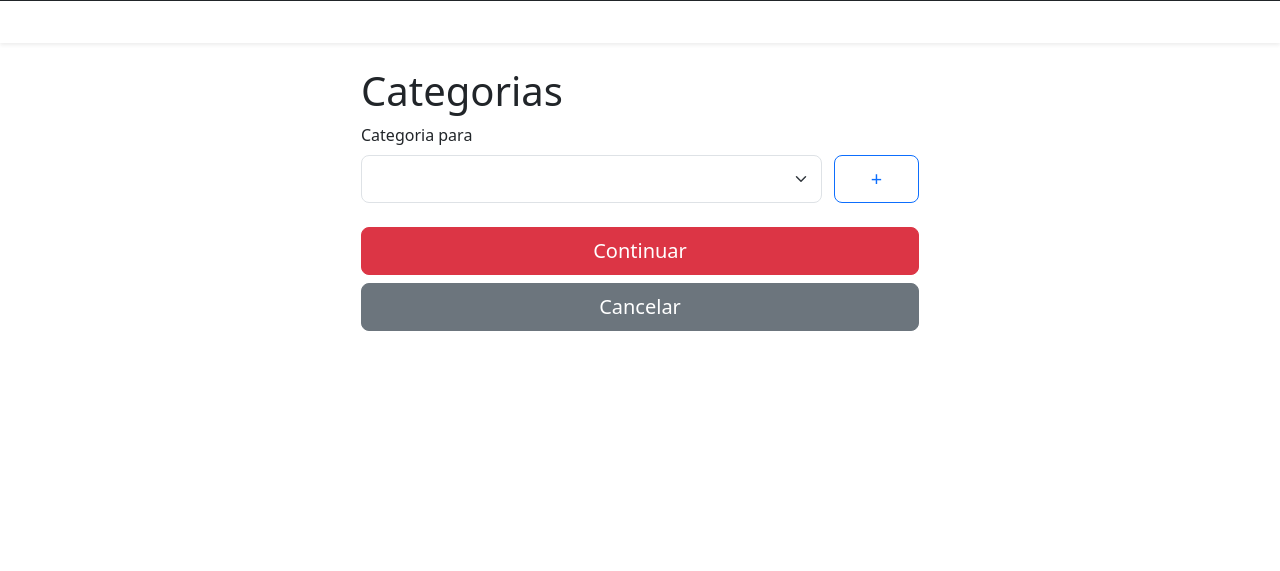
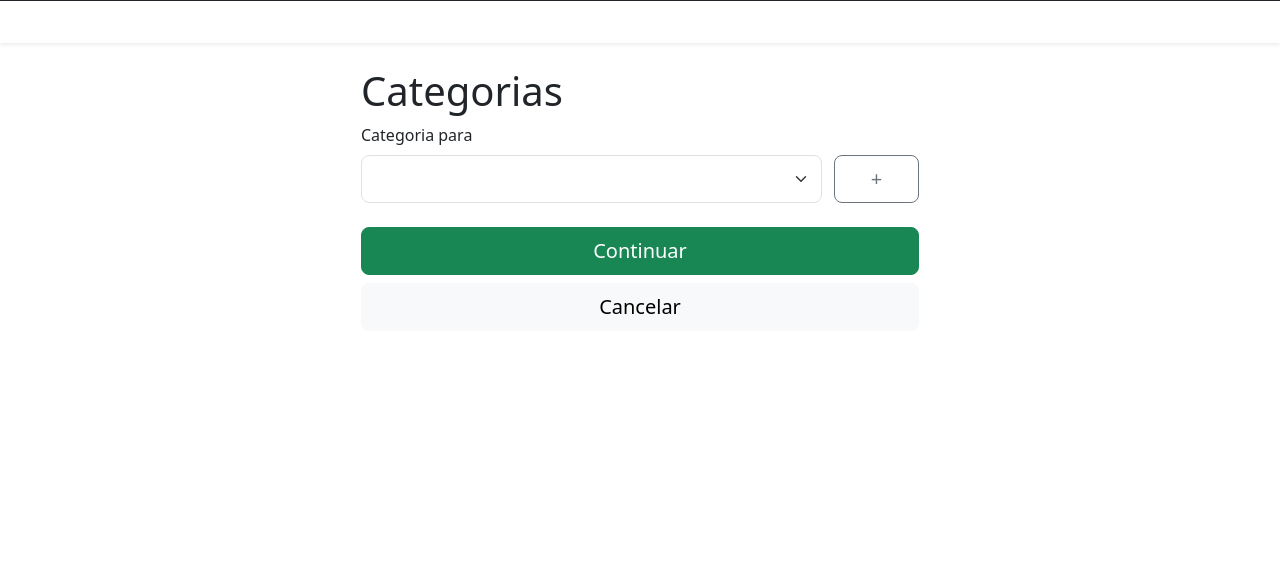
Before and after one commit to wamauri/mesaagil, a Django app: template apps/restaurants/templates/category.html in a window 1280 px wide. Shown: the part 57-628 px from the top of the page. Run offline with Django 4.2, Linux system fonts and the light colour scheme; the template is opened without the code that fills it: values that come from a table or form of the project are taken from there, others are empty; some libraries are stand-ins or nearby versions.

Commit message:
Change templates buttons

```diff
--- a/apps/restaurants/templates/category.html
+++ b/apps/restaurants/templates/category.html
@@ -8,10 +8,10 @@
         {% include "partials/add_product_category.html" %}
         {# Buttons #}
         <div class="d-flex flex-column gap-2 mt-3">
-          <button class="btn btn-lg btn-danger" form="selectCategoriaForm" type="submit">
+          <button class="btn btn-lg btn-success" form="selectCategoriaForm" type="submit">
             Continuar
           </button>
-          <button class="btn btn-lg btn-secondary" form="productsForm" type="reset">Cancelar</button>
+          <button class="btn btn-lg btn-light" form="productsForm" type="reset">Cancelar</button>
         </div>
       </div>
     </div>
--- a/apps/restaurants/templates/create_waiter.html
+++ b/apps/restaurants/templates/create_waiter.html
@@ -8,12 +8,12 @@
       {% csrf_token %}
       {% include "partials/form.html" with form=form %}
       <div class="d-flex flex-column gap-2 mt-3">
-        <button class="btn btn-lg btn-danger" type="submit"
+        <button class="btn btn-lg btn-success" type="submit"
           hx-post="{% url "waiters-new" %}"
           hx-target="this">
           Cadastrar
         </button>
-        <button class="btn btn-lg btn-secondary" type="reset">Cancelar</button>
+        <button class="btn btn-lg btn-light" type="reset">Cancelar</button>
       </div>
     </form>
   </div>
--- a/apps/restaurants/templates/partials/add_product_category.html
+++ b/apps/restaurants/templates/partials/add_product_category.html
@@ -10,7 +10,7 @@
           {% endfor %}
         </div>
         <div class="col-2 d-grid ps-0">
-          <button type="button" class="btn btn-outline-primary btn-lg h3" data-bs-toggle="modal" data-bs-target="#addCategoryModal">+</button>
+          <button type="button" class="btn btn-outline-secondary btn-lg h3" data-bs-toggle="modal" data-bs-target="#addCategoryModal">+</button>
         </div>
       </div>
     </div>
--- a/apps/restaurants/templates/partials/modal_add_category.html
+++ b/apps/restaurants/templates/partials/modal_add_category.html
@@ -28,8 +28,8 @@
           </form>
         </div>
         <div class="modal-footer">
-          <button type="button" form="addCategoriaForm" class="btn btn-outline-secondary" data-bs-dismiss="modal">Cancelar</button>
-          <button hx-target="#target" type="submit" form="addCategoriaForm" class="btn btn-outline-primary" data-bs-dismiss="modal">Criar</button>
+          <button type="button" form="addCategoriaForm" class="btn btn-light" data-bs-dismiss="modal">Cancelar</button>
+          <button hx-target="#target" type="submit" form="addCategoriaForm" class="btn btn-success" data-bs-dismiss="modal">Criar</button>
         </div>
       </div>
     </div>
--- a/apps/restaurants/templates/partials/modal_image_cropper.html
+++ b/apps/restaurants/templates/partials/modal_image_cropper.html
@@ -11,8 +11,8 @@
             </div>
           </div>
           <div class="modal-footer">
-            <button type="button" class="btn btn-outline-secondary" data-bs-dismiss="modal">Cancelar</button>
-            <button type="button" id="crop-image-button" class="btn btn-outline-primary">Cortar</button>
+            <button type="button" class="btn btn-light" data-bs-dismiss="modal">Cancelar</button>
+            <button type="button" id="crop-image-button" class="btn btn-success">Cortar</button>
           </div>
         </div>
       </div>
--- a/apps/restaurants/templates/partials/products_form.html
+++ b/apps/restaurants/templates/partials/products_form.html
@@ -8,12 +8,12 @@
     {% include "partials/form.html" with form=form %}
     {# Buttons #}
     <div class="d-flex flex-column gap-2 mt-3">
-      <button class="btn btn-lg btn-danger" type="submit"
+      <button class="btn btn-lg btn-success" type="submit"
         hx-target="#createProduct"
         hx-trigger="submit">
         Continuar
       </button>
-      <button class="btn btn-lg btn-secondary" type="reset">Cancelar</button>
+      <button class="btn btn-lg btn-light" type="reset">Cancelar</button>
     </div>
   </form>
 </div>
--- a/apps/restaurants/templates/partials/upload_product_image.html
+++ b/apps/restaurants/templates/partials/upload_product_image.html
@@ -10,7 +10,7 @@
     {# Image form #}
     {% for field in form.visible_fields %}
       <div class="d-flex flex-column gap-2">
-        <label class="btn btn-lg btn-outline-success" for="id_image">Adicionar Imagem</label>
+        <label class="btn btn-lg btn-outline-secondary fs-1 p-5" for="id_image">+</label>
       </div>
       {% render_field field class="d-none" %}
     {% endfor %}
@@ -18,9 +18,9 @@
   </form>
   {# Buttons #}
   <div class="d-flex flex-column gap-2 mt-3">
-    <button class="btn btn-lg btn-danger" form="uploadProductsImageForm" type="submit">
+    <button class="btn btn-lg btn-success" form="uploadProductsImageForm" type="submit">
       Continuar
     </button>
-    <button class="btn btn-lg btn-secondary" form="uploadProductsImageForm" type="reset">Cancelar</button>
+    <button class="btn btn-lg btn-light" form="uploadProductsImageForm" type="reset">Cancelar</button>
   </div>
   {% include "partials/modal_image_cropper.html" %}
--- a/templates/partials/cards.html
+++ b/templates/partials/cards.html
@@ -6,11 +6,11 @@
     hx-target="#productDetail"
     hx-trigger="click">
     <div class="row g-0 align-items-center">
-      <div class="col-9 py-1">
+      <div class="col-9 py-1 pe-2">
         <div class="card-body p-0">
           <p class="card-title fw-medium mb-0">{{ product.name|truncatechars:25 }}</p>
           <p class="card-text text-body-secondary lh-sm mb-0">
-            {{ product.description|linebreaksbr|truncatechars:50 }}
+            <small>{{ product.description|linebreaksbr|truncatechars:45 }}</small>
           </p>
           <p class="card-text"><small class="text-body-dark">R$ {{ product.price|floatformat:2|intcomma }}</small></p>
         </div>
```
